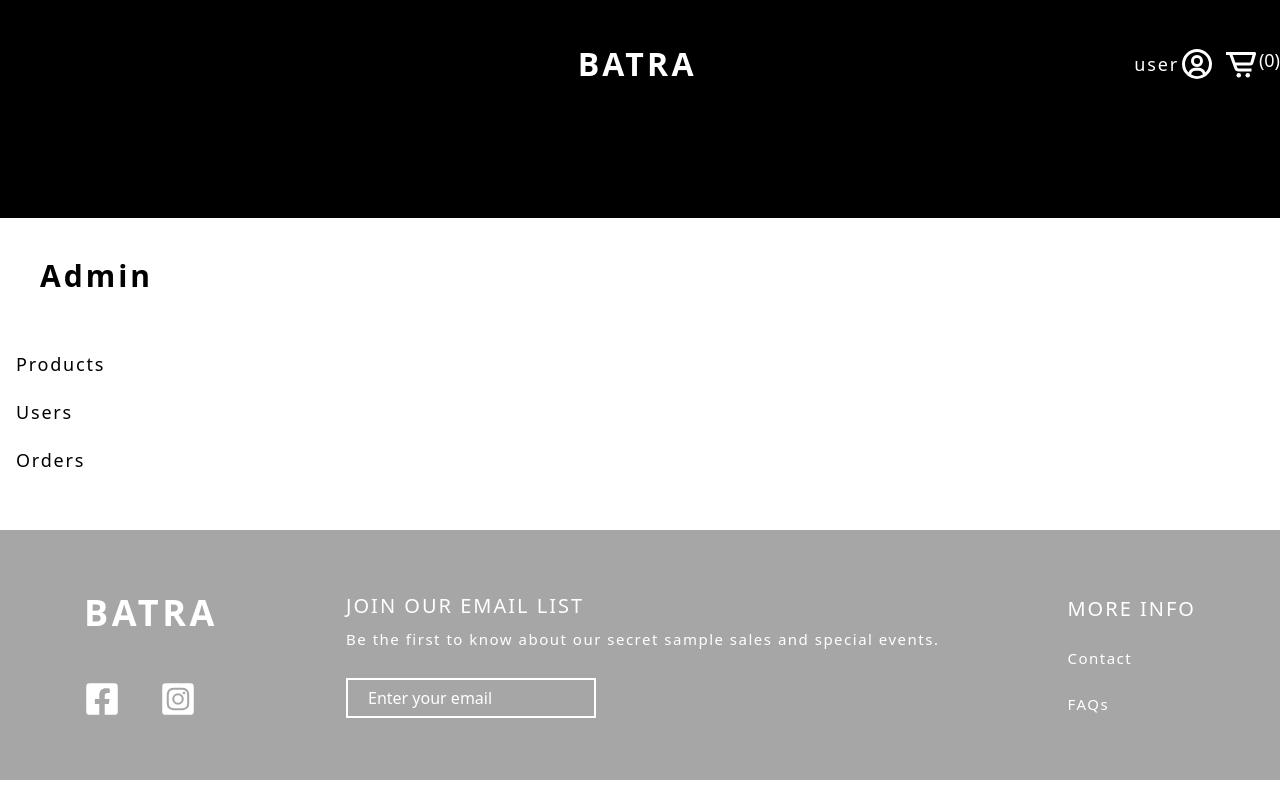
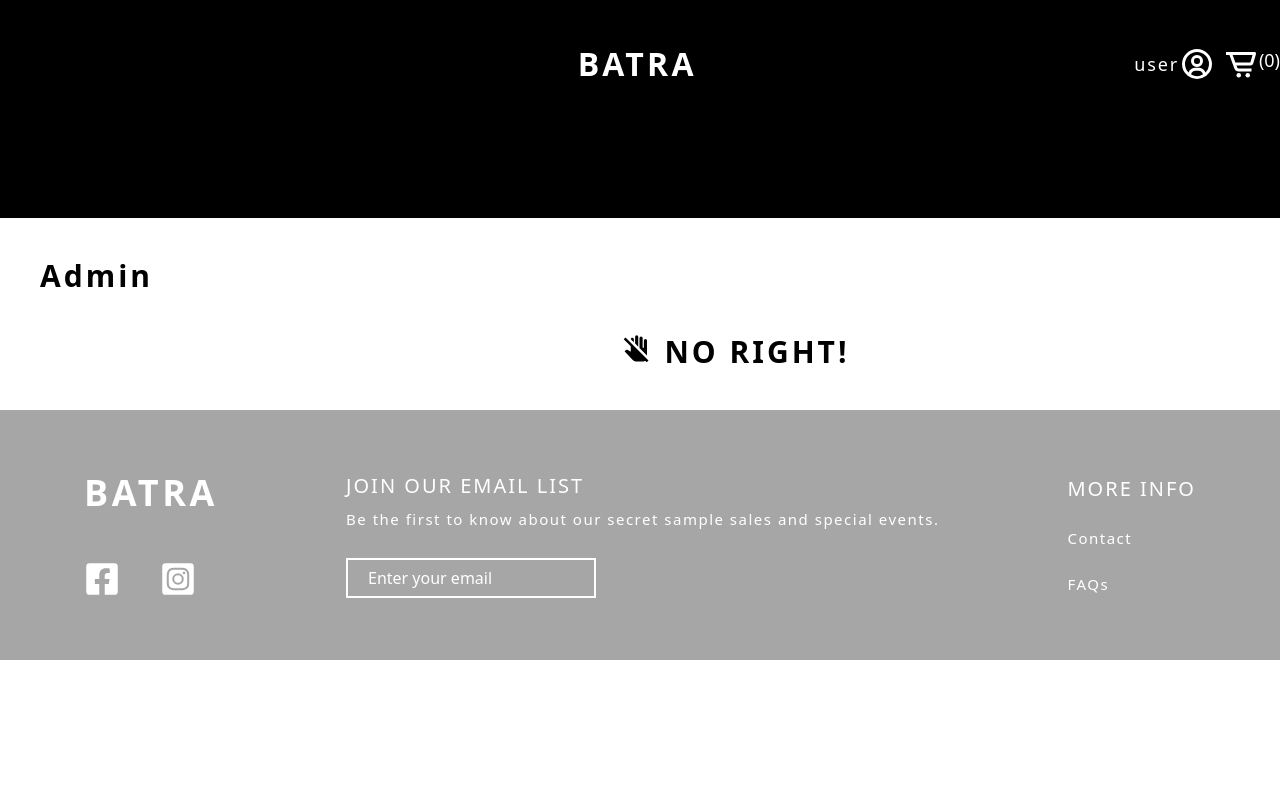
Before and after one commit to buitandatj/NextJS_Web, a Next.js app: page /admin in a window 1280 px wide. Before the commit this address had no page. Built offline with nearby package versions, Linux system fonts and the light colour scheme.

Commit message:
check admin

```diff
--- a/src/app/admin/layout.tsx
+++ b/src/app/admin/layout.tsx
@@ -4,6 +4,7 @@ export const metadata: Metadata = {
     title: 'Admin - BATRA',
     description: 'Generated by create next app',
 }
+
 export default function RootLayout({
     children,
 }: {
--- a/src/app/admin/page.tsx
+++ b/src/app/admin/page.tsx
@@ -1,16 +1,17 @@
 'use client'
 import { RootStateUser } from '@/store/store';
-import { useRouter } from 'next/navigation';
 import React from 'react';
 import { useSelector } from 'react-redux';
-
+import NotFound from '../notFound/page';
+import { usePathname } from 'next/navigation';
 const Admin = () => {
-    const router = useRouter();
+    const pathName = usePathname()
     const isLoggedIn = useSelector((state: RootStateUser) => state.user.isLoggedIn);
     const userType = useSelector((state: RootStateUser) => state.user.type);
     if (!isLoggedIn || userType !== 'admin') {
-        router.push('/user')
-        return null;
+        if (pathName === '/admin') {
+            return <NotFound />
+        }
     }
     return (
         <div className='flex justify-center text-2xl font-semibold tracking-widest uppercase'>
--- a/src/app/admin/products/page.tsx
+++ b/src/app/admin/products/page.tsx
@@ -6,7 +6,6 @@ import Link from 'next/link';
 import React from 'react';
 
 const AdminProduct = async ({ params: { category } }: { params: { category: string } }) => {
-
     const data = await getData(category)
     return (
         <div>
--- /dev/null
+++ b/src/app/notFound/page.tsx
@@ -0,0 +1,12 @@
+import React from 'react';
+import { MdDoNotTouch } from 'react-icons/md'
+const NotFound = () => {
+    return (
+        <div className="flex  justify-center align-center gap-3 text-3xl font-bold tracking-widest uppercase">
+            <MdDoNotTouch />
+            no right!
+        </div>
+    );
+};
+
+export default NotFound;
--- a/src/app/user/page.tsx
+++ b/src/app/user/page.tsx
@@ -25,7 +25,7 @@ const Login = () => {
             return;
         }
         try {
-            const res = await getUser('users')
+            const res = await getUser('usersNext')
             const users = res;
             const user = users.find((item: IUser) => item.email === email && item.password === password);
             const userCheck = users.find((item: IUser) => item.password !== password && item.email === email);
--- a/src/components/NavBarAdmin/NavBar.tsx
+++ b/src/components/NavBarAdmin/NavBar.tsx
@@ -1,10 +1,17 @@
 'use client'
+import { RootStateUser } from '@/store/store';
 import Link from 'next/link';
 import { usePathname } from 'next/navigation';
 import React from 'react';
+import { useSelector } from 'react-redux';
 
 const NavBar = () => {
     const params = usePathname()
+    const isLoggedIn = useSelector((state: RootStateUser) => state.user.isLoggedIn);
+    const userType = useSelector((state: RootStateUser) => state.user.type);
+    if (!isLoggedIn || userType !== 'admin') {
+        return null;
+    }
     return (
         <nav className="nav__bar p-4 h-full w-full text-black">
             <ul className="menu_nav_bar flex flex-col gap-5 text-start">
```
